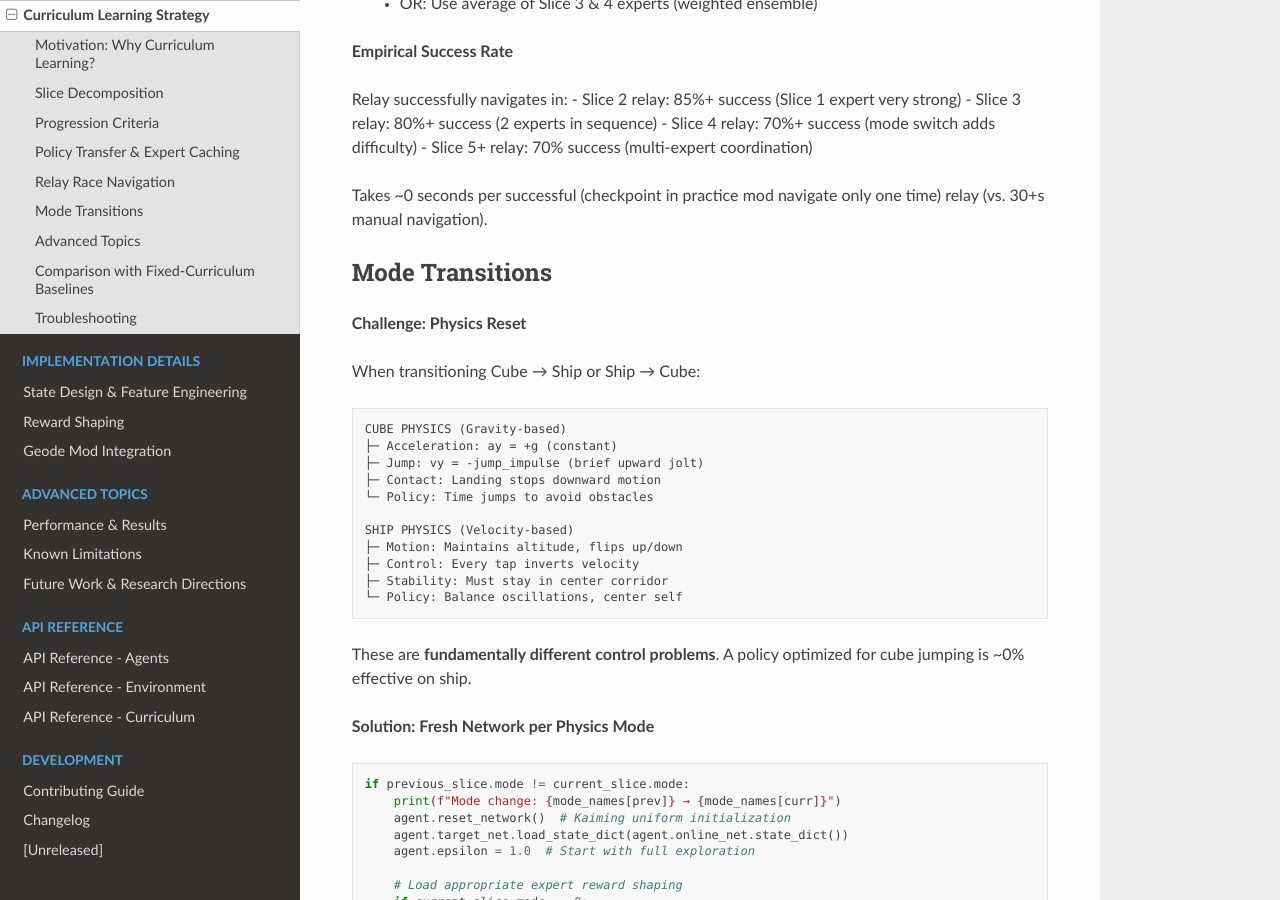
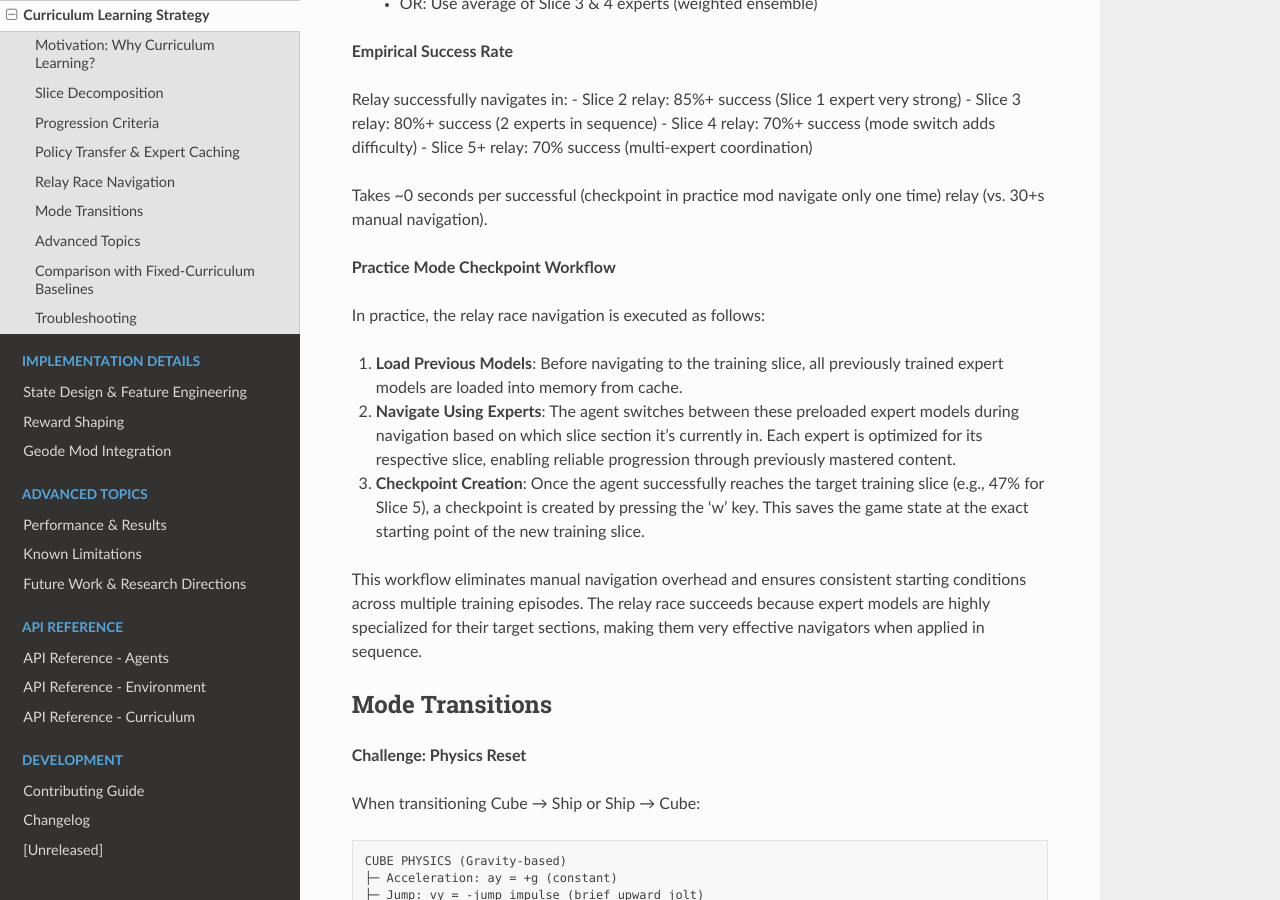
Before and after one commit to mouradboutrid/geometry_dash_RL, a Sphinx documentation site: the page built from docs/curriculum.rst, in a window 1280 px wide and 900 px high, scrolled down 5423 px. Built offline with Sphinx 7.4.7 and the Read the Docs theme 3.1.0, drawn with Linux system fonts in a browser that asks for light colours.

Commit message:
Update curriculum.rst

```diff
--- a/docs/curriculum.rst
+++ b/docs/curriculum.rst
@@ -338,6 +338,18 @@ Relay successfully navigates in:
 
 Takes ~0 seconds per successful (checkpoint in practice mod navigate only one time) relay (vs. 30+s manual navigation).
 
+**Practice Mode Checkpoint Workflow**
+
+In practice, the relay race navigation is executed as follows:
+
+1. **Load Previous Models**: Before navigating to the training slice, all previously trained expert models are loaded into memory from cache.
+
+2. **Navigate Using Experts**: The agent switches between these preloaded expert models during navigation based on which slice section it's currently in. Each expert is optimized for its respective slice, enabling reliable progression through previously mastered content.
+
+3. **Checkpoint Creation**: Once the agent successfully reaches the target training slice (e.g., 47% for Slice 5), a checkpoint is created by pressing the 'w' key. This saves the game state at the exact starting point of the new training slice.
+
+This workflow eliminates manual navigation overhead and ensures consistent starting conditions across multiple training episodes. The relay race succeeds because expert models are highly specialized for their target sections, making them very effective navigators when applied in sequence.
+
 Mode Transitions
 ----------------
 
```
